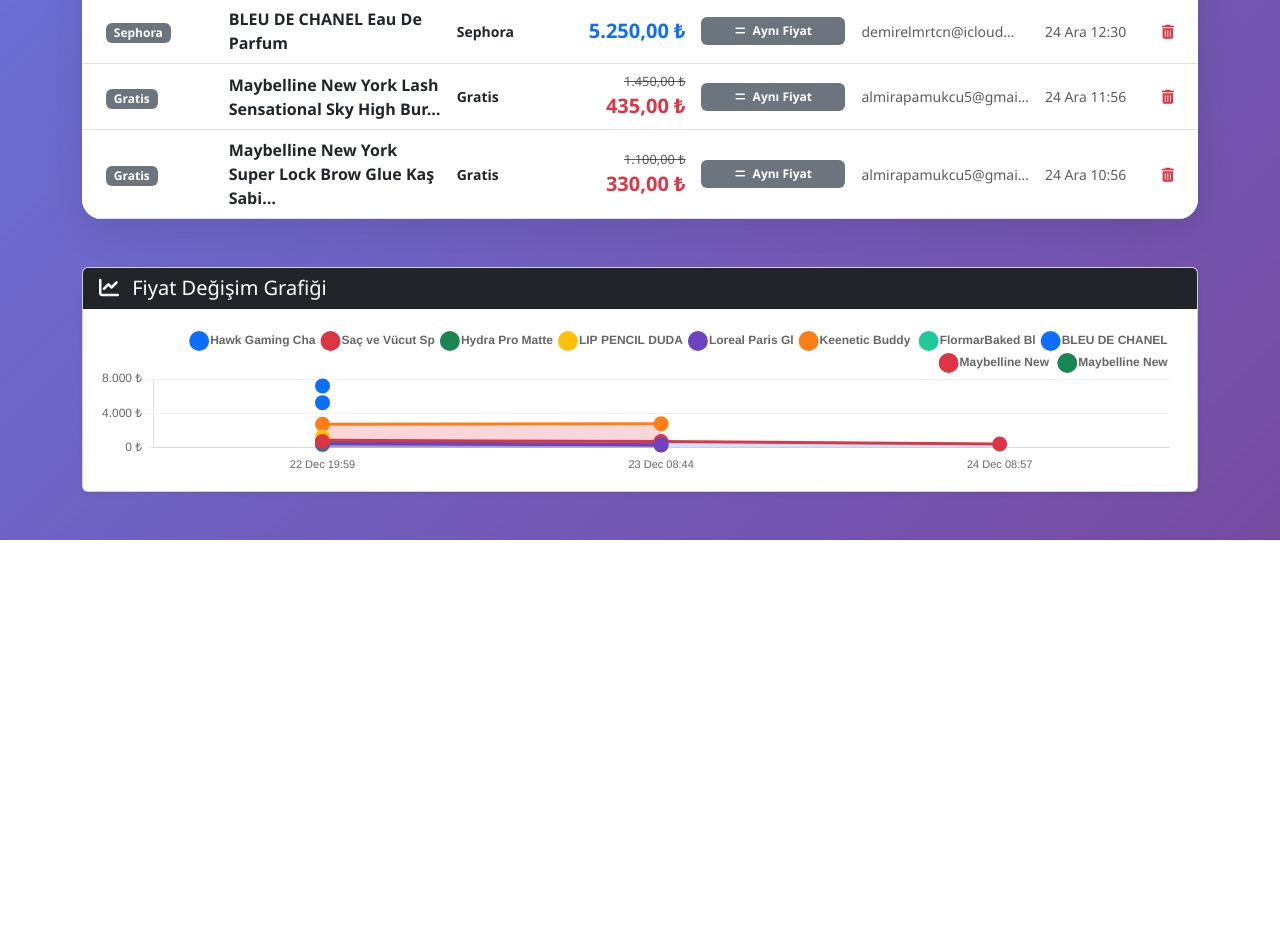
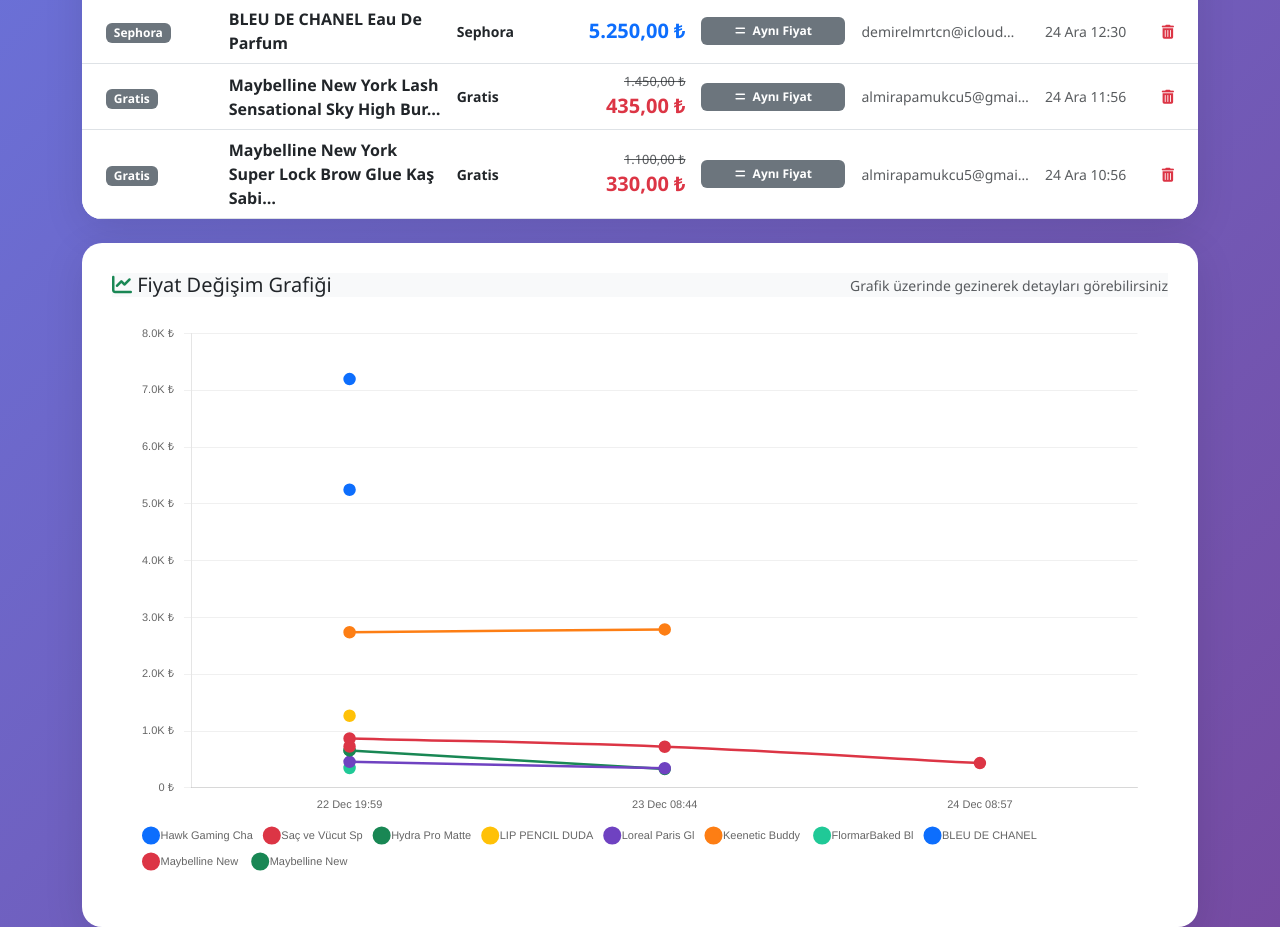
Before and after one commit to demirelmrtcn/Django-Website, a Django app: page /fiyat-takip/ in a window 1280 px wide. Shown: the part 860-1787 px from the top of the page. Before the commit the page ends 1400 px from the top, so only its background shows below. Run offline with Django 4.2, Linux system fonts and the light colour scheme; a user stored in the database is signed in; data comes from the database, SQL or seed files in the repository; both versions use the stored data as it was after the commit.

Commit message:
Add site favicon with wallet design, improve chart readability, fix Turkish grammar in emails

```diff
--- a/md-website/config/settings.py
+++ b/md-website/config/settings.py
@@ -129,6 +129,11 @@
 STATIC_URL = 'static/'
 STATIC_ROOT = BASE_DIR / 'staticfiles'
 
+# Static files directories for development
+STATICFILES_DIRS = [
+    BASE_DIR / 'static',
+]
+
 # Default primary key field type
 # https://docs.djangoproject.com/en/4.2/ref/settings/#default-auto-field
 
--- a/md-website/core/price_checker.py
+++ b/md-website/core/price_checker.py
@@ -106,7 +106,7 @@
             connection = None
 
         for email, changes in email_queue.items():
-            subject = "🔔 Fiyat Takip Bildirimi"
+            subject = "🔔 Fiyat Takibi Bildirimi"
 
             # Plain text
             message_body = "Merhaba,\\n\\nTakip listenizdeki bazı ürünlerde fiyat değişikliği oldu:\\n\\n"
@@ -115,7 +115,7 @@
             html_body = f"""
             <html>
             <body style="font-family: Arial, sans-serif; padding: 20px;">
-                <h2 style="color: #333;">🔔 Fiyat Takip Bildirimi</h2>
+                <h2 style="color: #333;">🔔 Fiyat Takibi Bildirimi</h2>
                 <p>Merhaba,</p>
                 <p>Takip listenizdeki bazı ürünlerde fiyat değişikliği oldu:</p>
             """
--- a/md-website/core/templates/core/dashboard.html
+++ b/md-website/core/templates/core/dashboard.html
@@ -4,6 +4,10 @@
 <head>
     <meta charset="UTF-8">
     <meta name="viewport" content="width=device-width, initial-scale=1.0">
+    {% load static %}
+    <link rel="icon" type="image/png" sizes="32x32" href="{% static 'images/favicon.png' %}">
+    <link rel="icon" type="image/png" sizes="16x16" href="{% static 'images/favicon.png' %}">
+    <link rel="apple-touch-icon" sizes="180x180" href=" {% static 'images/favicon.png' %}">
     <title>Dashboard - Kişisel Asistan</title>
     <link href="https://cdn.jsdelivr.net/npm/bootstrap@5.3.0/dist/css/bootstrap.min.css" rel="stylesheet">
     <link href="https://cdnjs.cloudflare.com/ajax/libs/font-awesome/6.0.0/css/all.min.css" rel="stylesheet">
@@ -202,7 +206,7 @@
                     <div class="feature-icon">
                         <i class="fas fa-tags"></i>
                     </div>
-                    <h3>Fiyat Takip</h3>
+                    <h3>Fiyat Takibi</h3>
                     <p>Ürünlerin fiyat değişimlerini takip edin ve en iyi fırsatları kaçırmayın.</p>
                     <a href="{% url 'price_tracking_dashboard' %}" class="btn-feature">
                         <i class="fas fa-arrow-right me-2"></i>Hemen Başla
--- a/md-website/core/templates/core/finance.html
+++ b/md-website/core/templates/core/finance.html
@@ -7,6 +7,8 @@
 <head>
     <meta charset="UTF-8">
     <meta name="viewport" content="width=device-width, initial-scale=1.0">
+    {% load static %}
+    <link rel="icon" type="image/png" href="{% static 'images/favicon.png' %}">
     <title>Cüzdanım - Finance Manager</title>
     <link href="https://cdn.jsdelivr.net/npm/bootstrap@5.3.0/dist/css/bootstrap.min.css" rel="stylesheet">
     <link href="https://cdnjs.cloudflare.com/ajax/libs/font-awesome/6.0.0/css/all.min.css" rel="stylesheet">
--- a/md-website/core/templates/core/login.html
+++ b/md-website/core/templates/core/login.html
@@ -4,6 +4,8 @@
 <head>
     <meta charset="UTF-8">
     <meta name="viewport" content="width=device-width, initial-scale=1.0">
+    {% load static %}
+    <link rel="icon" type="image/png" href="{% static 'images/favicon.png' %}">
     <title>Giriş Yap</title>
     <link href="https://cdn.jsdelivr.net/npm/bootstrap@5.3.0/dist/css/bootstrap.min.css" rel="stylesheet">
     <link href="https://cdnjs.cloudflare.com/ajax/libs/font-awesome/6.0.0/css/all.min.css" rel="stylesheet">
--- a/md-website/core/templates/core/price_tracking.html
+++ b/md-website/core/templates/core/price_tracking.html
@@ -5,6 +5,8 @@
 <head>
     <meta charset="UTF-8">
     <meta name="viewport" content="width=device-width, initial-scale=1.0">
+    {% load static %}
+    <link rel="icon" type="image/png" href="{% static 'images/favicon.png' %}">
     <title>Fiyat Takip Sistemi</title>
     <link href="https://cdn.jsdelivr.net/npm/bootstrap@5.3.0/dist/css/bootstrap.min.css" rel="stylesheet">
     <link href="https://cdnjs.cloudflare.com/ajax/libs/font-awesome/6.0.0/css/all.min.css" rel="stylesheet">
@@ -247,12 +249,17 @@
                 </table>
             </div>
         </div>
-        <div class="card shadow-sm mt-5 mb-5">
-            <div class="card-header bg-dark text-white">
-                <h5 class="mb-0"><i class="fas fa-chart-line me-2"></i> Fiyat Değişim Grafiği</h5>
-            </div>
-            <div class="card-body">
-                <canvas id="priceHistoryChart" style="max-height: 400px;"></canvas>
+        <div class="row">
+            <div class="col-12">
+                <div class="chart-container">
+                    <div class="card-header bg-light d-flex justify-content-between align-items-center">
+                        <h5 class="mb-0"><i class="fas fa-chart-line text-success"></i> Fiyat Değişim Grafiği</h5>
+                        <small class="text-muted">Grafik üzerinde gezinerek detayları görebilirsiniz</small>
+                    </div>
+                    <div class="card-body" style="height: 600px; padding: 20px;">
+                        <canvas id="priceHistoryChart"></canvas>
+                    </div>
+                </div>
             </div>
         </div>
     </div>
@@ -332,15 +339,19 @@
                 'rgba(255, 193, 7, 0.2)'   // Sarı
             ];
             // Veri seti ayarlarını iyileştir
+            // Ürün adlarını kısalt (legend için)
             chartData.datasets.forEach((dataset, index) => {
-                dataset.pointRadius = 6;           // Nokta büyüklüğü (Daha belirgin)
-                dataset.pointHoverRadius = 9;      // Üzerine gelince büyüklük
-                dataset.pointBackgroundColor = dataset.borderColor; // Nokta içi dolu olsun
-                dataset.borderWidth = 3;           // Çizgi kalınlığı
-                dataset.tension = 0.3;             // Çizgileri yumuşat
-                dataset.fill = true;               // Çizginin altını doldur
-                // Alt dolgu rengi (Sırayla renk ata)
-                dataset.backgroundColor = gradientColors[index % gradientColors.length];
+                // Uzun ürün adlarını kısalt
+                if (dataset.label && dataset.label.length > 30) {
+                    dataset.originalLabel = dataset.label; // Tam adı sakla
+                    dataset.label = dataset.label.substring(0, 27) + '...';
+                }
+                dataset.pointRadius = 5;           // Nokta büyüklüğü
+                dataset.pointHoverRadius = 8;      // Üzerine gelince büyüklük
+                dataset.pointBackgroundColor = dataset.borderColor;
+                dataset.borderWidth = 2.5;         // Çizgi kalınlığı
+                dataset.tension = 0.4;             // Çizgileri yumuşat
+                dataset.fill = false;              // Alt dolgu kapalı (daha temiz)
             });
             new Chart(ctx, {
                 type: 'line',
@@ -357,22 +368,45 @@
                     },
                     plugins: {
                         legend: {
-                            position: 'top',
-                            align: 'end', // Lejantı sağa yasla
+                            position: 'bottom',
+                            align: 'start',
+                            maxHeight: 120, // Maximum legend yüksekliği
                             labels: {
                                 usePointStyle: true,
-                                boxWidth: 10,
-                                font: { size: 12, weight: 'bold' }
+                                boxWidth: 8,
+                                padding: 15,
+                                font: { size: 11 },
+                                // Legend'ı 2 satıra böl
+                                generateLabels: function (chart) {
+                                    const labels = Chart.defaults.plugins.legend.labels.generateLabels(chart);
+                                    // Her label için tam adı tooltip olarak ekle
+                                    labels.forEach((label, i) => {
+                                        const dataset = chart.data.datasets[i];
+                                        if (dataset.originalLabel) {
+                                            label.text = dataset.label; // Kısaltılmış
+                                        }
+                                    });
+                                    return labels;
+                                }
                             }
                         },
                         tooltip: {
-                            backgroundColor: 'rgba(33, 37, 41, 0.9)', // Koyu arkaplan
-                            titleColor: '#ffc107', // Başlık sarı
-                            bodyFont: { size: 14 },
-                            padding: 12,
+                            backgroundColor: 'rgba(33, 37, 41, 0.95)',
+                            titleColor: '#ffc107',
+                            titleFont: { size: 13, weight: 'bold' },
+                            bodyFont: { size: 13 },
+                            bodyColor: '#fff',
+                            padding: 15,
+                            cornerRadius: 8,
+                            displayColors: true,
                             callbacks: {
+                                title: function (context) {
+                                    return 'Tarih: ' + context[0].label;
+                                },
                                 label: function (context) {
-                                    let label = context.dataset.label || '';
+                                    const dataset = context.dataset;
+                                    // Tam ürün adını göster
+                                    let label = dataset.originalLabel || dataset.label || '';
                                     if (label) {
                                         label += ': ';
                                     }
@@ -395,14 +429,20 @@
                             }
                         },
                         y: {
-                            beginAtZero: false, // Değişimi daha net görmek için 0'dan başlatma
+                            beginAtZero: false,
                             grid: {
-                                color: 'rgba(0, 0, 0, 0.05)', // Çok hafif yatay çizgiler
-                                borderDash: [5, 5]
+                                color: 'rgba(0, 0, 0, 0.06)',
+                                borderDash: [3, 3]
                             },
                             ticks: {
+                                padding: 10,
+                                font: { size: 11 },
                                 callback: function (value) {
-                                    return value.toLocaleString('tr-TR', { maximumFractionDigits: 0 }) + ' ₺';
+                                    // Binlik ayraç ile formatla
+                                    if (value >= 1000) {
+                                        return (value / 1000).toFixed(1) + 'K ₺';
+                                    }
+                                    return value.toLocaleString('tr-TR') + ' ₺';
                                 }
                             }
                         }
--- a/md-website/core/templates/core/register.html
+++ b/md-website/core/templates/core/register.html
@@ -3,6 +3,9 @@
 
 <head>
     <meta charset="UTF-8">
+    <meta name="viewport" content="width=device-width, initial-scale=1.0">
+    {% load static %}
+    <link rel="icon" type="image/png" href="{% static 'images/favicon.png' %}">
     <title>Kayıt Ol</title>
     <link href="https://cdn.jsdelivr.net/npm/bootstrap@5.3.0/dist/css/bootstrap.min.css" rel="stylesheet">
     <link href="https://cdnjs.cloudflare.com/ajax/libs/font-awesome/6.0.0/css/all.min.css" rel="stylesheet">
--- a/md-website/core/templates/core/verify_email.html
+++ b/md-website/core/templates/core/verify_email.html
@@ -3,6 +3,9 @@
 
 <head>
     <meta charset="UTF-8">
+    <meta name="viewport" content="width=device-width, initial-scale=1.0">
+    {% load static %}
+    <link rel="icon" type="image/png" href="{% static 'images/favicon.png' %}">
     <title>Email Doğrulama</title>
     <link href="https://cdn.jsdelivr.net/npm/bootstrap@5.3.0/dist/css/bootstrap.min.css" rel="stylesheet">
     <link href="https://cdnjs.cloudflare.com/ajax/libs/font-awesome/6.0.0/css/all.min.css" rel="stylesheet">
--- a/md-website/core/views.py
+++ b/md-website/core/views.py
@@ -342,7 +342,7 @@
                 connection = None
 
             for email, changes in email_queue.items():
-                subject = "🔔 Fiyat Takip Bildirimi"
+                subject = "🔔 Fiyat Takibi Bildirimi"
 
                 # --- Plain Text Body ---
                 message_body = "Merhaba,\n\nTakip listenizdeki bazı ürünlerde fiyat değişikliği oldu:\n\n"
@@ -350,7 +350,7 @@
                 # --- HTML Body ---
                 html_body = f"""
                 <div style="font-family: Arial, sans-serif; max-width: 600px; margin: 0 auto; padding: 20px; border: 1px solid #e0e0e0; border-radius: 10px; background-color: #f9f9f9;">
-                    <h2 style="color: #333; text-align: center;">🔔 Fiyat Takip Bildirimi</h2>
+                    <h2 style="color: #333; text-align: center;">🔔 Fiyat Takibi Bildirimi</h2>
                     <p style="color: #555; font-size: 16px;">Merhaba,</p>
                     <p style="color: #555; font-size: 16px;">Takip listenizdeki ürünlerde yeni fiyat hareketleri tespit ettik.</p>
                 """
```
Also changed, not shown: md-website/db.sqlite3, md-website/static/images/favicon.png (added).
